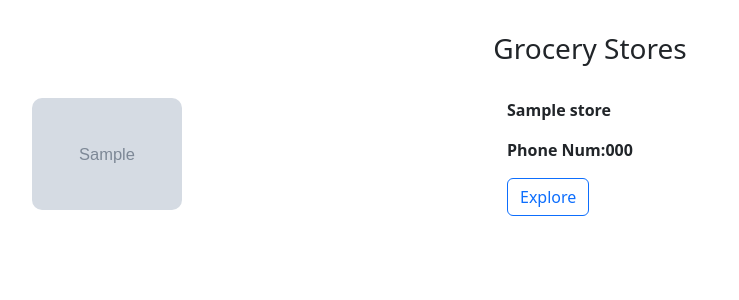
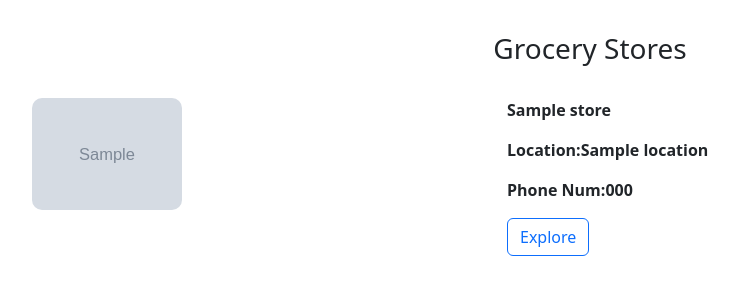
Before and after one commit to gowthamthibhu/nook_n_corner, a Flask app: template templates/grocery.html in a window 1280 px wide. Shown: the part 74-374 px from the top of the page, without its empty margins (50-789 px from the left). Run offline with Flask 3, Linux system fonts and the light colour scheme; the template is opened without the code that fills it: most values are stand-ins (such as "Sample title", 1, 10 or a date in 2020); grey boxes marked "Sample" are stand-in pictures; some libraries are stand-ins or nearby versions; some web fonts are replaced.

Commit message:
image link hogaya shayad

```diff
--- a/templates/accessory.html
+++ b/templates/accessory.html
@@ -39,6 +39,7 @@
         </div>
         <div class="col-6">
           <p><b>{{ i['storename'] }}</b></p>
+          <p><b>Location:{{ i['location'] }}</b></p>
           <p><b>Phone Num:{{ i['phoneno'] }}</b></p>
           <form action="{{ url_for('store', stname=i['storename']) }}">
             <button class="btn btn-outline-primary" type="submit">Explore</button>
--- a/templates/clothing.html
+++ b/templates/clothing.html
@@ -39,6 +39,7 @@
         </div>
         <div class="col-6">
           <p><b>{{ i['storename'] }}</b></p>
+          <p><b>Location:{{ i['location'] }}</b></p>
           <p><b>Phone Num:{{ i['phoneno'] }}</b></p>
           <form action="{{ url_for('store', stname=i['storename']) }}">
             <button class="btn btn-outline-primary" type="submit">Explore</button>
--- a/templates/grocery.html
+++ b/templates/grocery.html
@@ -39,6 +39,7 @@
         </div>
         <div class="col-7">
           <p><b>{{ i['storename'] }}</b></p>
+          <p><b>Location:{{ i['location'] }}</b></p>
           <p><b>Phone Num:{{ i['phoneno'] }}</b></p>
           <form action="{{ url_for('store', stname=i['storename']) }}">
             <button class="btn btn-outline-primary" type="submit">Explore</button>
```
